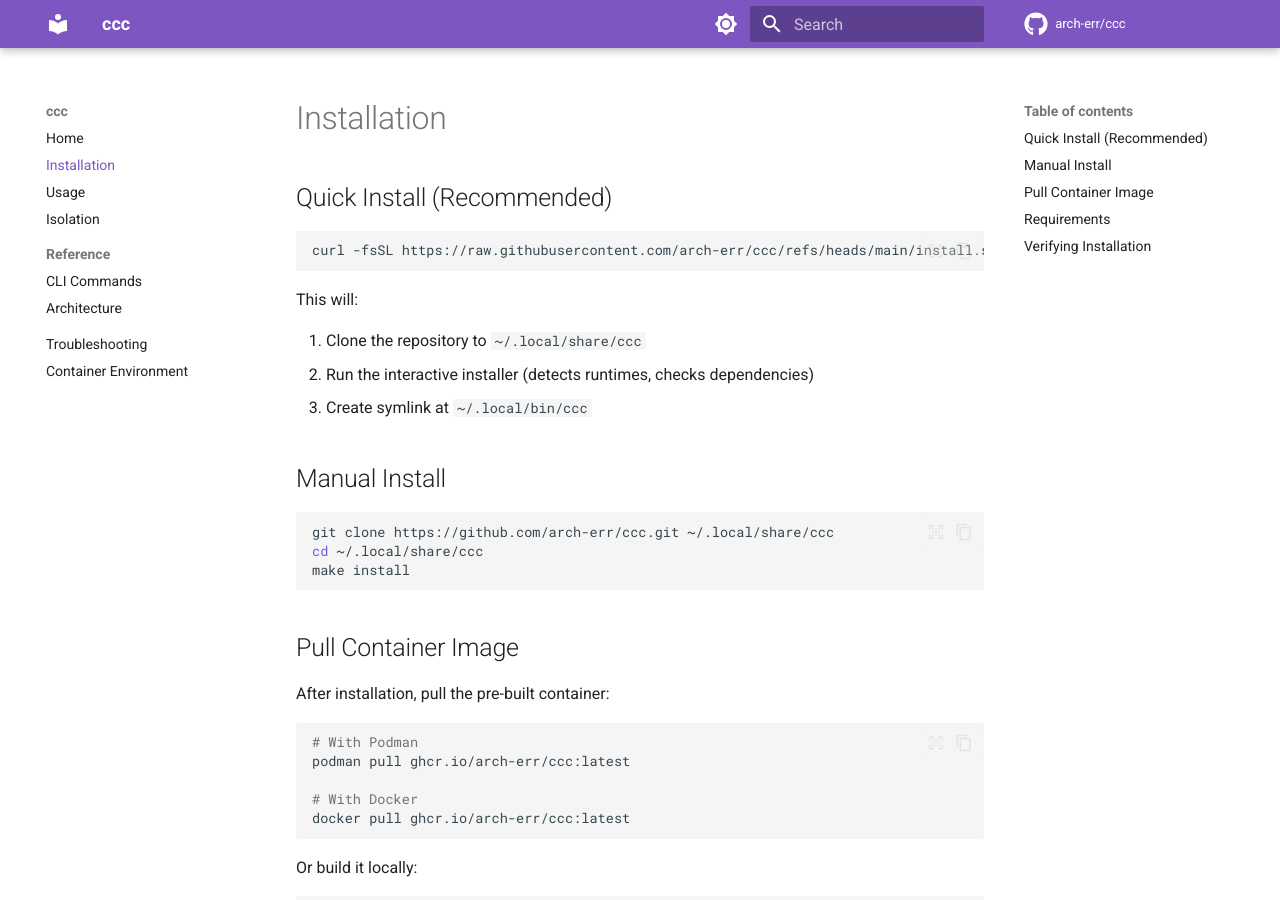
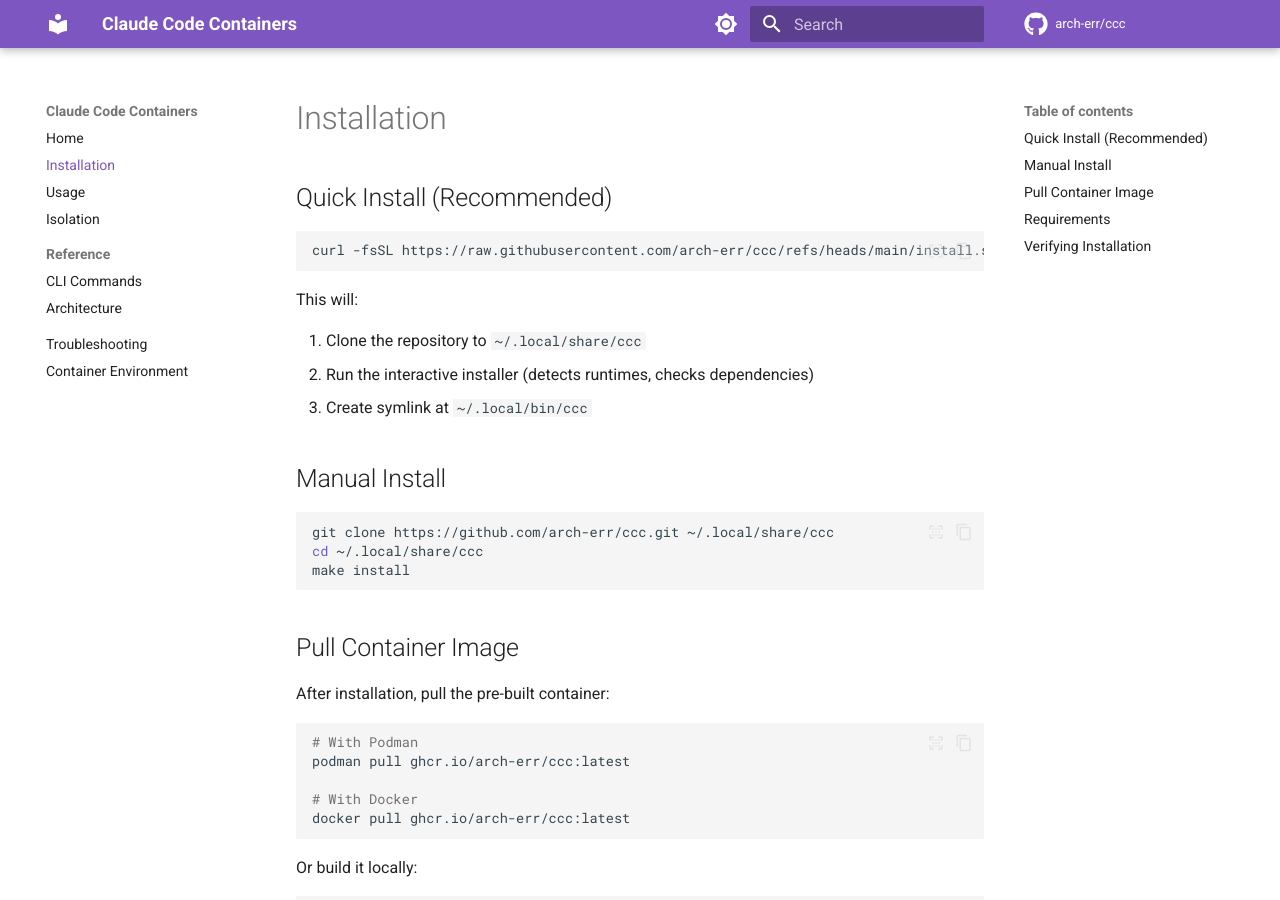
Before and after one commit to arch-err/ccc, an MkDocs documentation site: the page built from docs/installation.md, in a window 1280 px wide and 900 px high. Built offline with MkDocs 1.6.1 and Material for MkDocs 9.7.7, drawn with Linux system fonts in a browser that asks for light colours; comment, search, counter and statistics services are not loaded.

Commit message:
updated docs

```diff
--- a/mkdocs.yml
+++ b/mkdocs.yml
@@ -1,5 +1,5 @@
-site_name: ccc
-site_description: Claude Code Container - Run Claude Code in isolated containers
+site_name: Claude Code Containers
+site_description: Claude Code Containers - Run Claude Code in isolated containers
 site_url: https://arch-err.github.io/ccc
 repo_url: https://github.com/arch-err/ccc
 repo_name: arch-err/ccc
```
Also changed, not shown: docs/index.md (+1 -1 lines).
